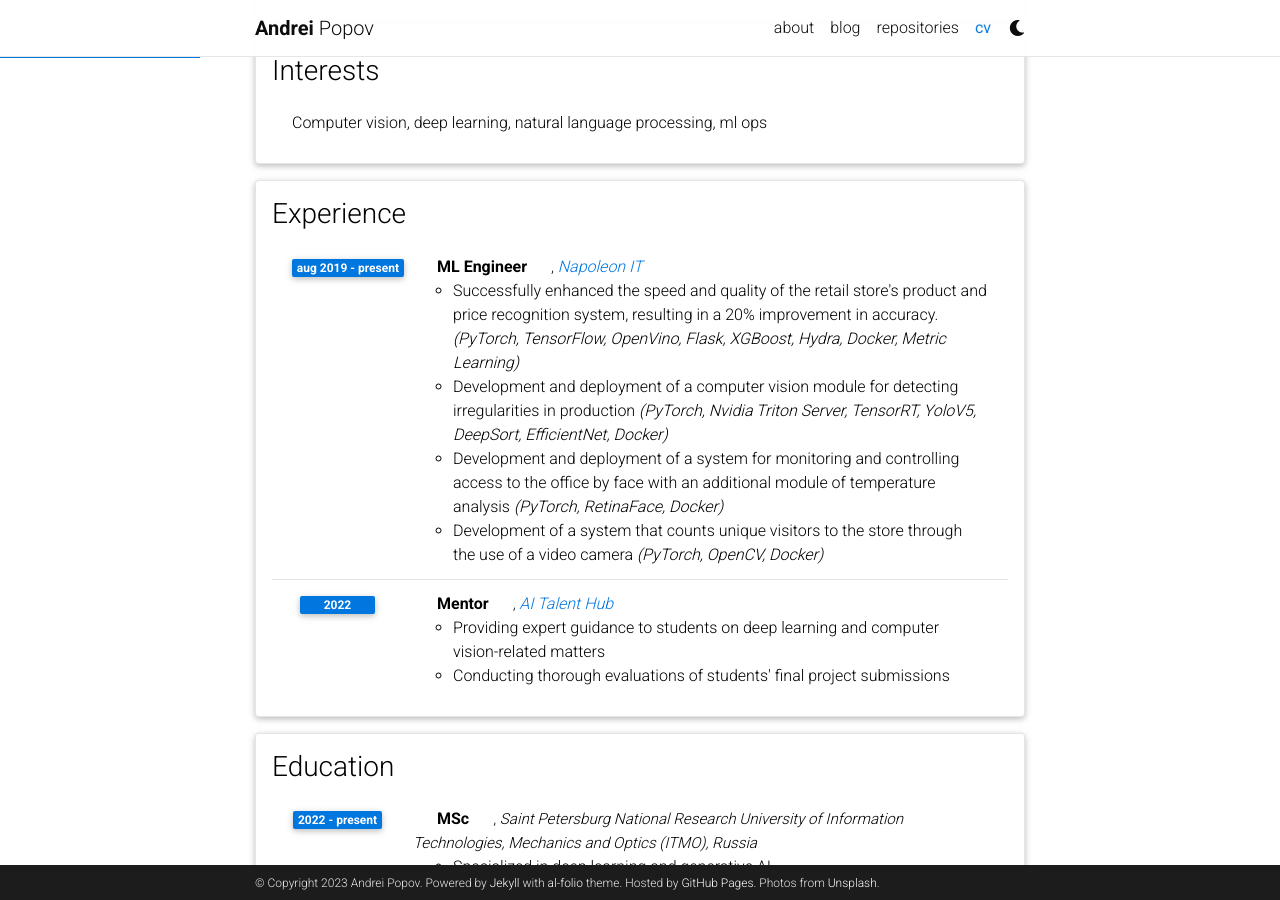
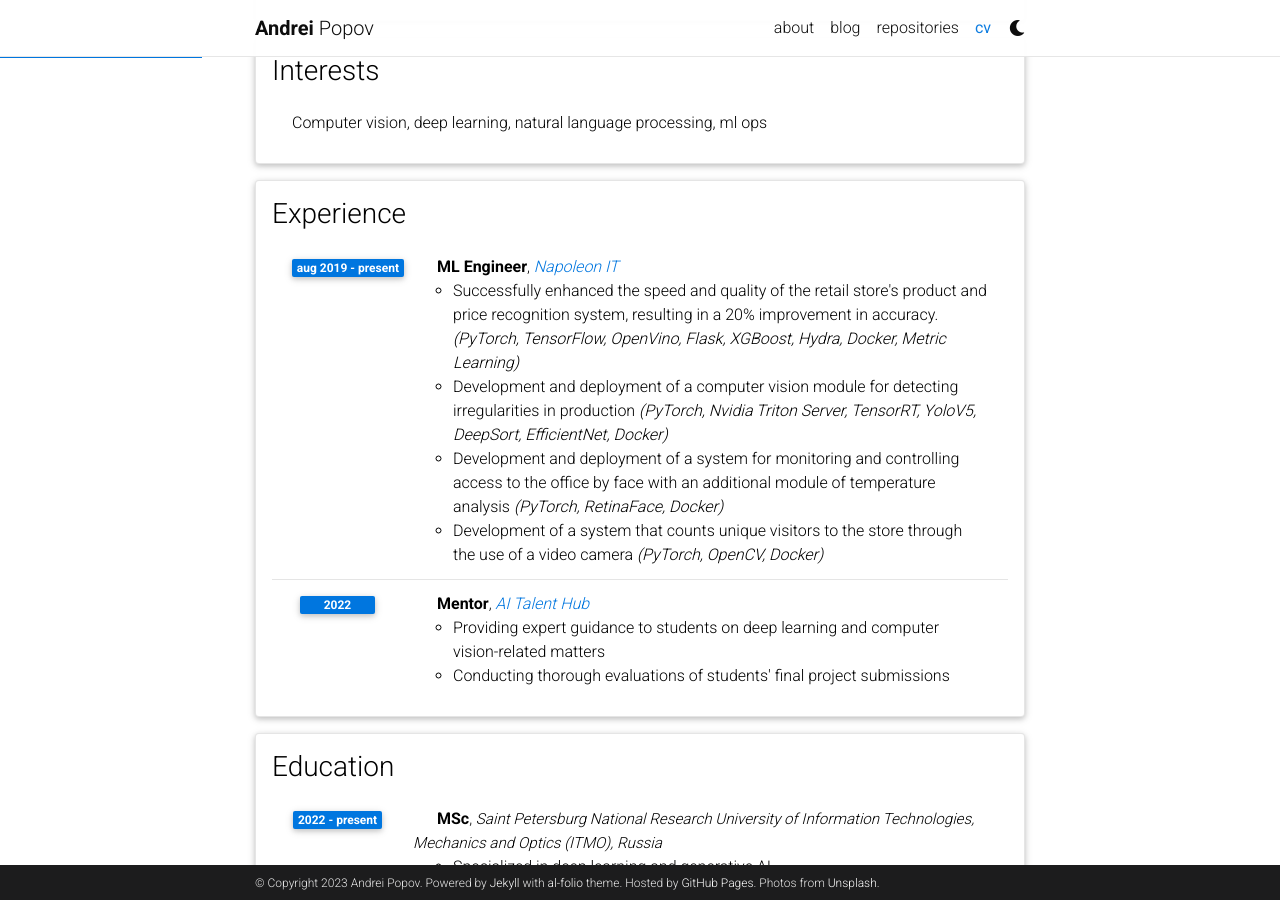
Before and after one commit to traptrip/traptrip.github.io, a Jekyll site: the page built from _pages/cv.md, in a window 1280 px wide and 900 px high, scrolled down 356 px. Built offline with Jekyll 4.4.1, drawn with Linux system fonts in a browser that asks for light colours; comment, search, counter and statistics services are not loaded; a style sheet for code colours, icons or effects is not loaded.

Commit message:
update timetable

```diff
--- a/_includes/cv/time_table.html
+++ b/_includes/cv/time_table.html
@@ -11,7 +11,7 @@
           {% endif %}
           <div class="col-xs-10 cl-sm-10 col-md-10 mt-2 mt-md-0">
             {% if content.title %}
-            <a class="title font-weight-bold ml-1 ml-md-4">{{content.title}}</a><a class="ml-1 ml-md-4" style="font-size: 0.95rem;">, <i>{{content.institution}}</i></a>
+            <a class="title font-weight-bold ml-1 ml-md-4">{{content.title}}</a><a style="font-size: 0.95rem;">, <i>{{content.institution}}</i></a>
             {% endif %}
             {% if content.description %}
               <ul class="items">
```
